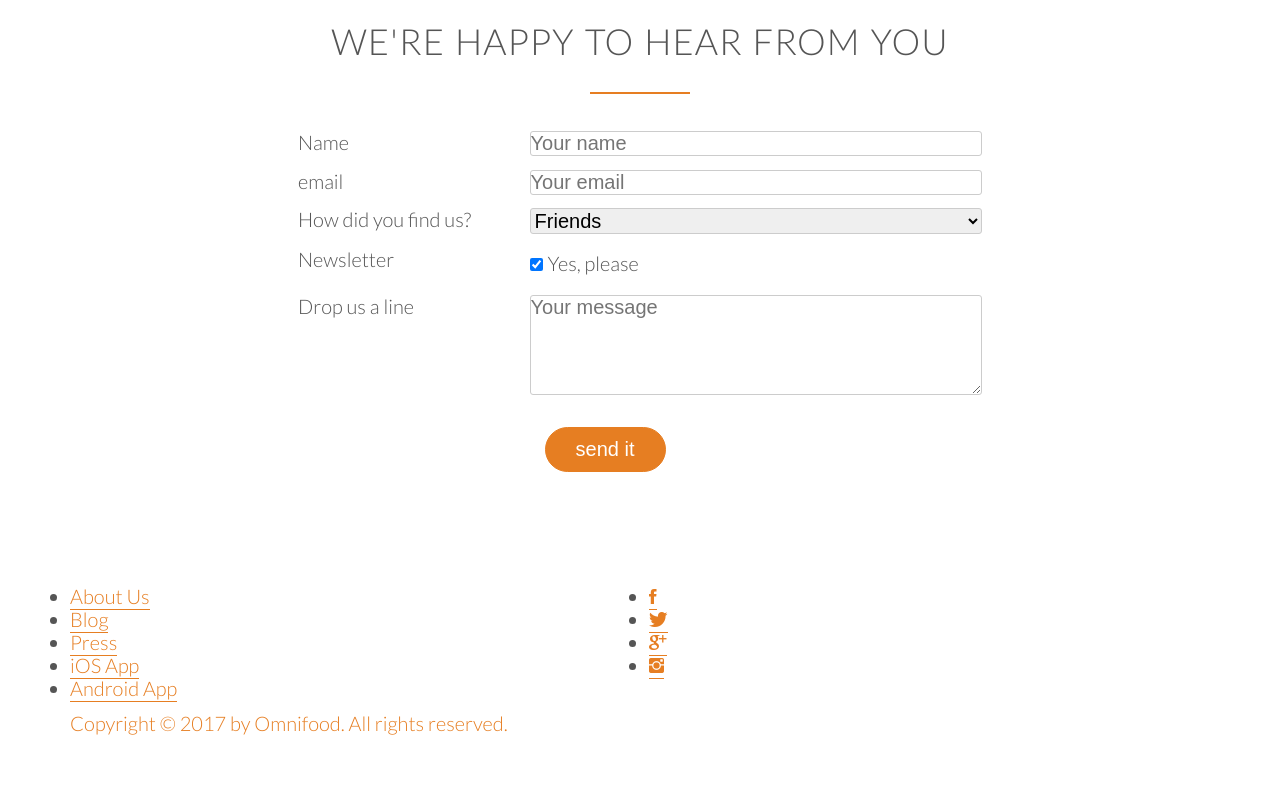
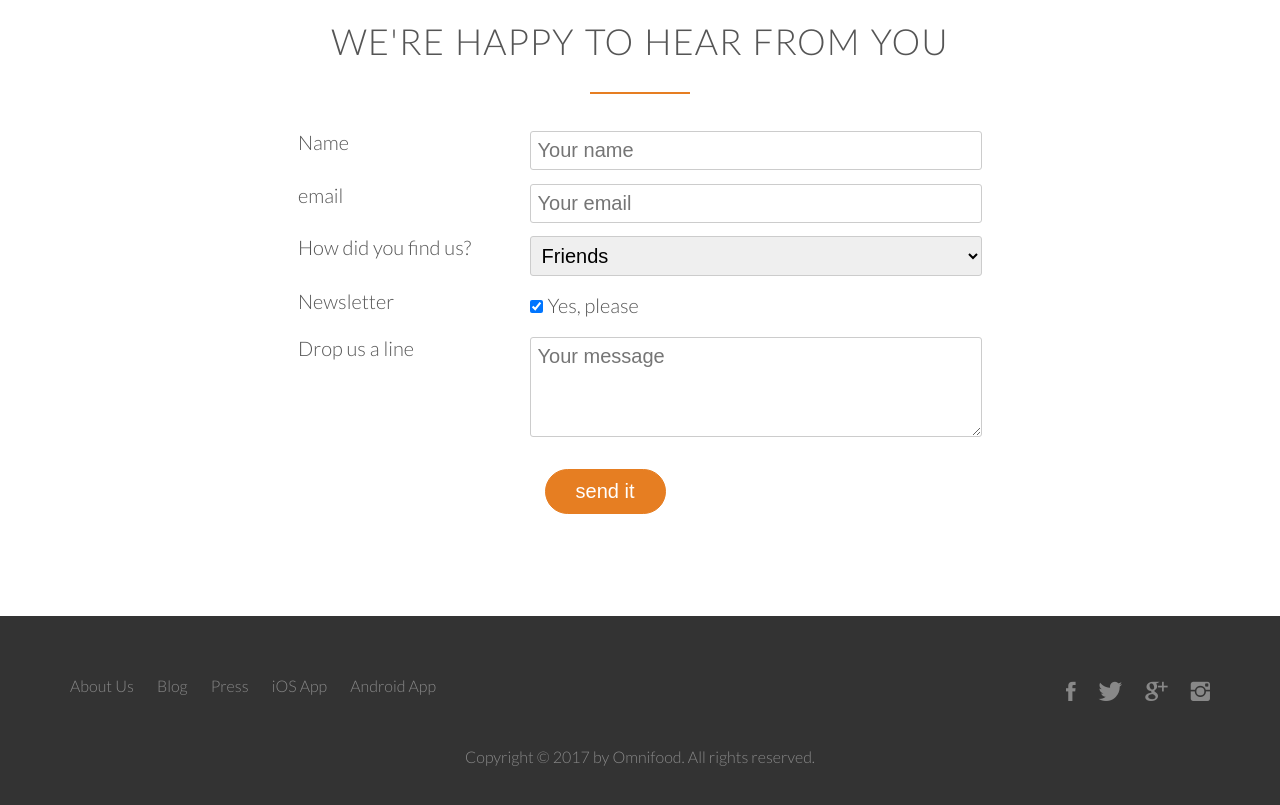
Before and after one commit to traciwilliams/omnifood-project, a plain HTML site: page index.html in a window 1280 px wide. Shown: the part 4720-5525 px from the top of the page. Before the commit the page ends 5455 px from the top, so only its background shows below. Drawn offline with Linux system fonts and the light colour scheme; files whose address does not match are found by name.

Commit message:
responsive

```diff
--- a/index.html
+++ b/index.html
@@ -2,10 +2,17 @@
 <html>
 <head>
 	<title>Omnifood</title>
+
+	<meta name="viewport" content="width=device-width, initial-scale=1.0">
+
 	<link rel="stylesheet" href="styles/normalize.css">
 	<link rel="stylesheet" href="styles/grid.css">
 	<link rel="stylesheet" href="styles/main.css">
+	<link rel="stylesheet" href="styles/queries.css">
+
+
 	<link rel="stylesheet" href="styles/ionicons.min.css">
+
 	<link href="https://fonts.googleapis.com/css?family=Lato:100,300,300i,400" rel="stylesheet">
 </head>
 <body>
@@ -460,21 +467,12 @@
 
 			<div class="col span-1-of-2">
 				<ul class="social-links">
-					<li><a href="#"><i class="ion-social-facebook"></i></li>
-					<li><a href="#"><i class="ion-social-twitter"></i></li>
-					<li><a href="#"><i class="ion-social-googleplus"></i></li>
-					<li><a href="#"><i class="ion-social-instagram"></i></li>
-
-
-
-
-
-
-
+					<li><a href="#"><i class="ion-social-facebook"></i></a></li>
+					<li><a href="#"><i class="ion-social-twitter"></i></a></li>
+					<li><a href="#"><i class="ion-social-googleplus"></i></a></li>
+					<li><a href="#"><i class="ion-social-instagram"></i></a></li>
 				</ul>
 			</div>
-
-
 		</div>
 
 		<div class="row">
--- a/styles/main.css
+++ b/styles/main.css
@@ -291,7 +291,7 @@ header {
 .meal-photo img {
 	opacity: 0.7;
 	width: 100%;
-	height: auto;
+	height: 100%;
 	transform: scale(1.15);
 	transition: transform 0.5s opacity 0.5s;
 }
@@ -496,7 +496,7 @@ input[type=email],
 select,
 textarea {
 	width: 100%;
-	paddingL 7px;
+	padding: 7px;
 	border-radius: 3px;
 	border: 1px solid #ccc;
 }
@@ -517,3 +517,82 @@ input[type=checkbox] {
 /*========================*/
 /*FOOTER*/
 /*========================*/
+
+footer {
+	background-color: #333;
+	padding: 50px;
+	font-size: 80%;
+}
+
+.footer-nav {
+	list-style: none;
+	float: left;
+}
+
+.social-links {
+	list-style: none;
+	float: right;
+}
+
+.footer-nav li,
+.social-links li {
+	display: inline-block;
+	margin-right: 20px;
+}
+
+
+.footer-nav li:last-child,
+.social-links li:last-child {
+	margin-right: 0;
+}
+
+.footer-nav li a:link,
+.footer-nav li a:visited,
+.social-links li a:link,
+.social-links li a:visited {
+	text-decoration: none;
+	border: 0;
+	color: #888;
+	transition: color 0.2s;
+}
+
+
+.footer-nav li a:hover,
+.footer-nav li a:active {
+	color: #ddd;
+}
+
+.social-links li a:link,
+.social-links li a:visited {
+	font-size: 160%;
+}
+
+.ion-social-facebook,
+.ion-social-twitter,
+.ion-social-googleplus,
+.ion-social-instagram {
+	transition: color 0.2s;
+}
+
+
+.ion-social-facebook:hover {
+	color: #3b5998;
+}
+
+.ion-social-twitter:hover {
+	color: #00aced;
+}
+
+.ion-social-googleplus:hover {
+	color: #dd4b39;
+}
+
+.ion-social-instagram:hover {
+	color: #517fa4;
+}
+
+footer p {
+	color: #888;
+	text-align: center;
+	margin-top: 30px;
+}
--- /dev/null
+++ b/styles/queries.css
@@ -0,0 +1,73 @@
+/*big tablets to 1200px (widths smaller than 1140px) */
+@media only screen (max-width: 1200px) {
+	.hero-text-box {
+		width: 100%;
+		padding: 0 2%;
+	}
+	.row {
+		padding: 0 2%;
+	}
+}
+
+
+
+
+
+/*small tablets to big tablets from 768 to 1023px*/
+@media only screen (max-width: 1023px) {
+	body {
+		font-size: 10px;
+	}
+
+	section {
+		padding: 60px 0;
+	}
+
+	.long-copy {
+		width: 80%;
+		margin-left: 100%;
+	}
+
+	.steps-box {
+		margin-top: 10px;
+	}
+	.steps-box:last-child {
+		margin-top: 10px;
+	}
+	.works-steps {
+		margin-bottom: 40px;
+	}
+	.works-steps:last-of-type {
+		margin-bottom: 60px;
+	}
+
+	.app-screen {
+		width: 50%;
+	}
+
+	.icon-small {
+		width: 17px;
+		margin-right: 5px;
+	}
+
+	.city-feature {
+		font-size: 90%;
+	}
+
+
+}
+
+
+
+
+/*small phones to small tablets from 481 to 767px*/
+@media only screen (max-width: 767px) {
+
+}
+
+
+
+/*small phones from 0 to 480px*/
+@media only screen (max-width: 480px) {
+
+}
```
